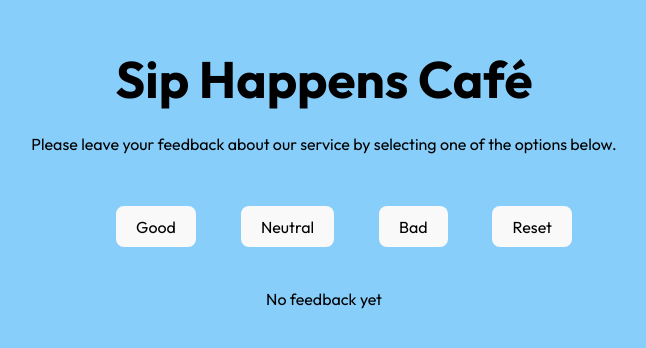
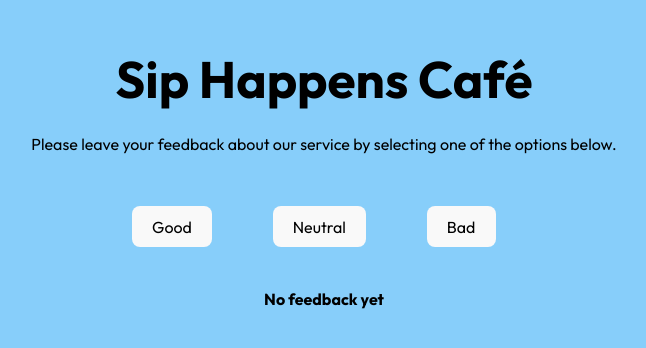
Before and after one commit to PHOTOVT/goit-react-hw-02, a React (Vite) app: page / in a window 1280 px wide. Shown: the part 228-576 px from the top of the page, without its empty margins (316-962 px from the left). Built offline with nearby package versions, Linux system fonts and the light colour scheme.

Commit message:
conditional render in components

```diff
--- a/src/components/Feedback/Feedback.jsx
+++ b/src/components/Feedback/Feedback.jsx
@@ -1,22 +1,14 @@
 import React from "react";
-import css from "./Feedback.module.css";
 
-const Feedback = ({
-  good,
-  neutral,
-  bad,
-  totalFeedback,
-  positiveFeedback,
-  feedbackClass,
-}) => {
+const Feedback = ({ good, neutral, bad, totalFeedback, positiveFeedback }) => {
   return (
-    <div className={css[feedbackClass]}>
-      <ul className={css.feedbackList}>
-        <li className={css.feedbackGood}>Good: {good}</li>
-        <li className={css.feedbackNeutral}>Neutral: {neutral}</li>
-        <li className={css.feedbackBad}>Bad: {bad}</li>
-        <li className={css.feedbackTotal}>Total: {totalFeedback}</li>
-        <li className={css.feedbackPositive}>Positive: {positiveFeedback}%</li>
+    <div>
+      <ul>
+        <li>Good: {good}</li>
+        <li>Neutral: {neutral}</li>
+        <li>Bad: {bad}</li>
+        <li>Total: {totalFeedback}</li>
+        <li>Positive: {positiveFeedback}%</li>
       </ul>
     </div>
   );
--- a/src/components/Feedback/Feedback.module.css
+++ /dev/null
@@ -1,3 +0,0 @@
-.hideFeedback {
-  display: none;
-}
--- a/src/components/Notification/Notification.jsx
+++ b/src/components/Notification/Notification.jsx
@@ -1,10 +1,10 @@
 import React from "react";
 import css from "./Notification.module.css";
 
-const Notification = ({ notificationClass }) => {
+const Notification = () => {
   return (
-    <div className={css[notificationClass]}>
-      <p>No feedback yet</p>
+    <div>
+      <p className={css.notification}>No feedback yet</p>
     </div>
   );
 };
--- a/src/components/Notification/Notification.module.css
+++ b/src/components/Notification/Notification.module.css
@@ -1,7 +1,3 @@
-.showNotification {
-    font-weight: 700;
+.notification {
+  font-weight: 700;
 }
-
-.hideNotification {
-    display: none;
-}
--- a/src/components/Options/Options.jsx
+++ b/src/components/Options/Options.jsx
@@ -1,7 +1,7 @@
 import React from "react";
 import css from "./Options.module.css";
 
-const Options = ({ updateFeedback, buttonResetClass, resetFeedback }) => {
+const Options = ({ updateFeedback, resetFeedback, totalFeedback }) => {
   return (
     <div className={css.optionsContainer}>
       <ul className={css.optionsList}>
@@ -33,13 +33,11 @@ const Options = ({ updateFeedback, buttonResetClass, resetFeedback }) => {
           </button>
         </li>
         <li>
-          <button
-            className={css[buttonResetClass]}
-            type="button"
-            onClick={resetFeedback}
-          >
-            Reset
-          </button>
+          {totalFeedback > 0 ? (
+            <button type="button" onClick={resetFeedback}>
+              Reset
+            </button>
+          ) : null}
         </li>
       </ul>
     </div>
```
